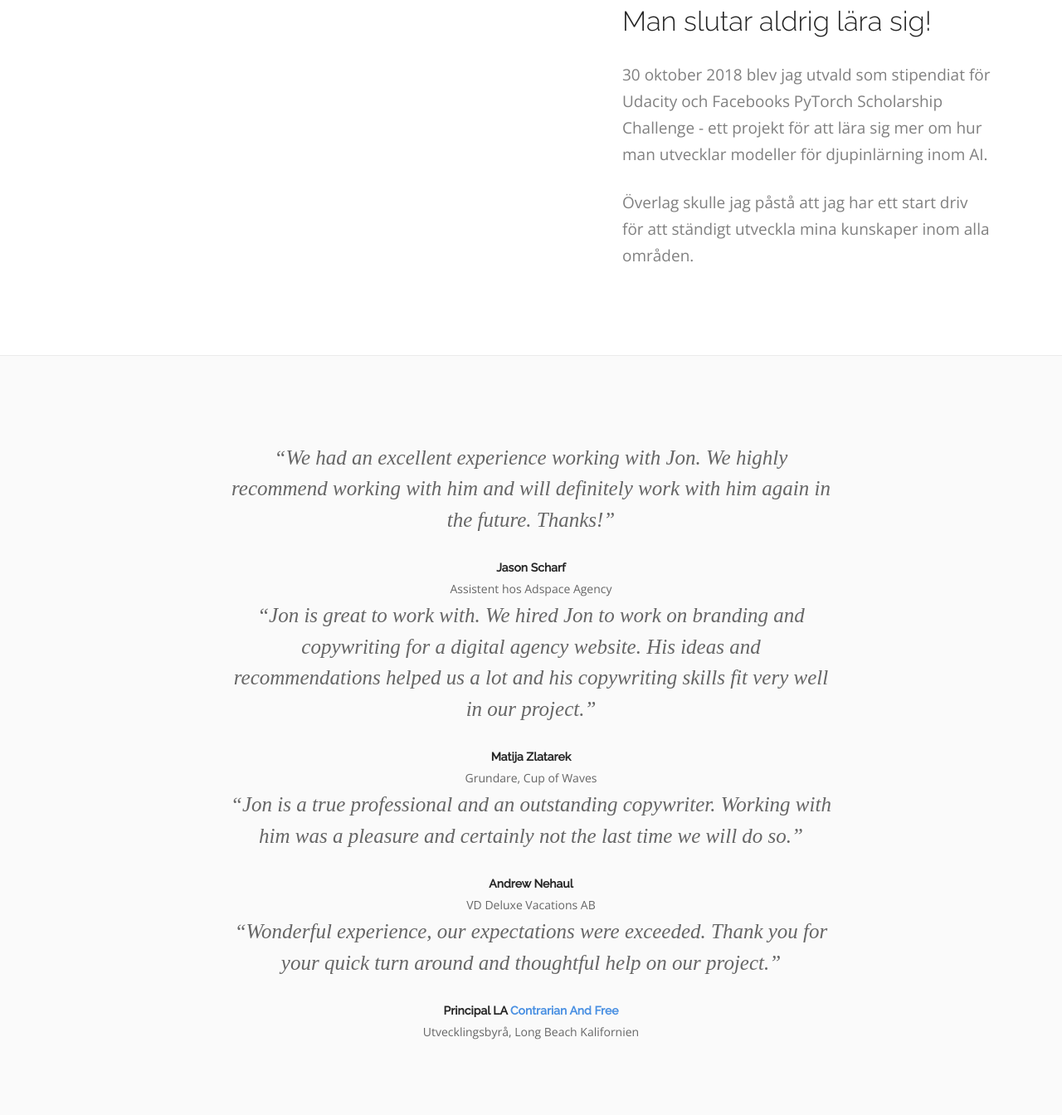
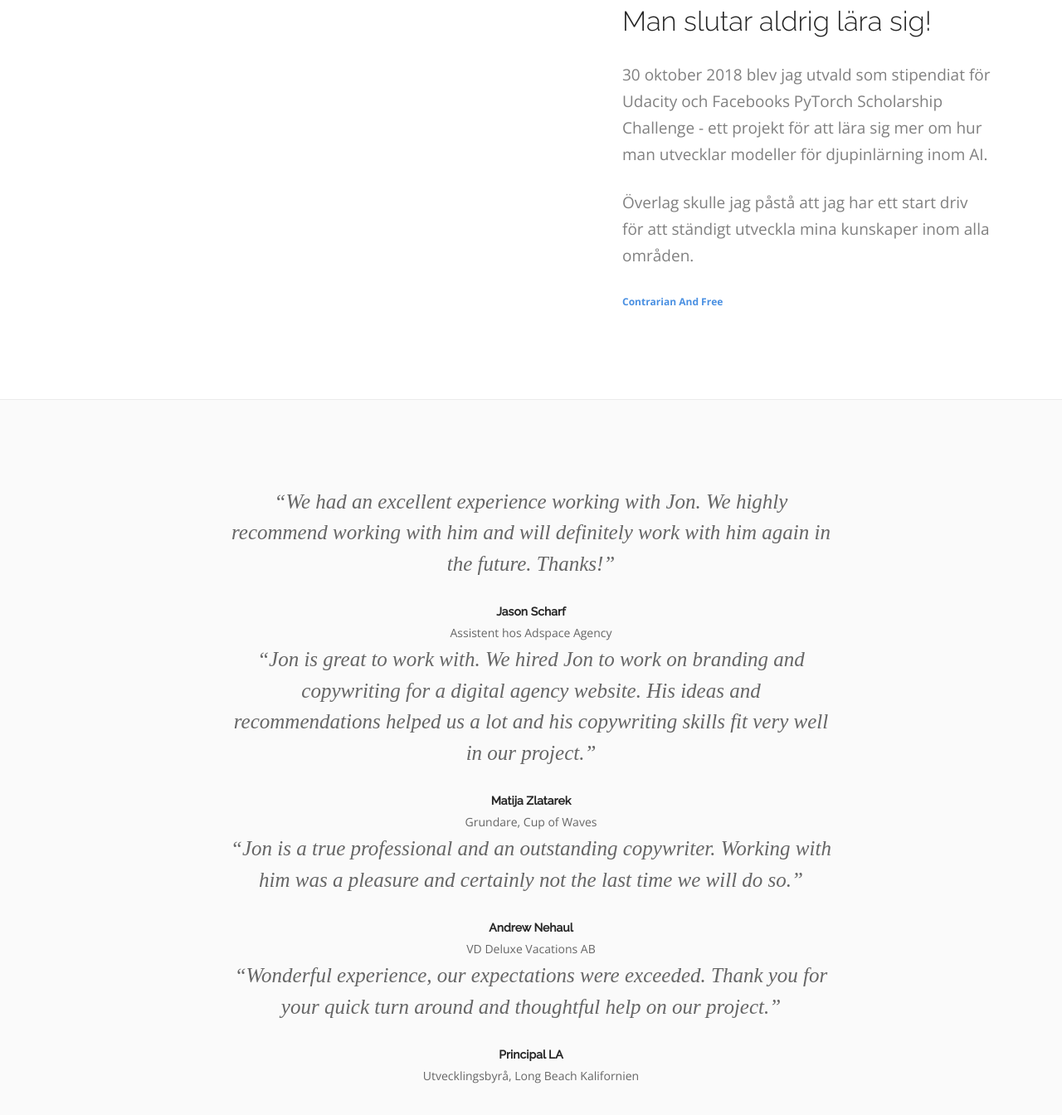
Before and after one commit to jonmester/jonmester.github.io, a plain HTML site: page index.html in a window 1280 px wide. Shown: the part 4057-5401 px from the top of the page at 83% size. Drawn offline with nearby package versions, Linux system fonts and the light colour scheme; a script that the page names is missing; a web font is replaced by a local one.

Commit message:
Update index.html

```diff
--- a/index.html
+++ b/index.html
@@ -168,7 +168,8 @@
                             <h2>Man slutar aldrig lära sig!</h2>
                             <p class="lead">30 oktober 2018 blev jag utvald som stipendiat för Udacity och Facebooks PyTorch Scholarship Challenge - ett projekt för att lära sig mer om hur man utvecklar modeller för djupinlärning inom AI.</p>
                             <p class="lead">Överlag skulle jag påstå att jag har ett start driv för att ständigt utveckla mina kunskaper inom alla områden.</p>
-                        </div>
+                            <a href="https://contrarianandfree.com">Contrarian And Free</a>
+                            </div>
                     </div>
                 </div>
             </section>
@@ -196,7 +197,7 @@
                                     <li>
                                         <div class="testimonial">
                                             <blockquote>“Wonderful experience, our expectations were exceeded. Thank you for your quick turn around and thoughtful help on our project.”</blockquote>
-                                            <h5>Principal LA <a href="https://contrarianandfree.com">Contrarian And Free</a></h5> <span>Utvecklingsbyrå, Long Beach Kalifornien </span> </div>
+                                            <h5>Principal LA </h5> <span>Utvecklingsbyrå, Long Beach Kalifornien </span> </div>
 
                                     </li>
                                 </ul>
```
